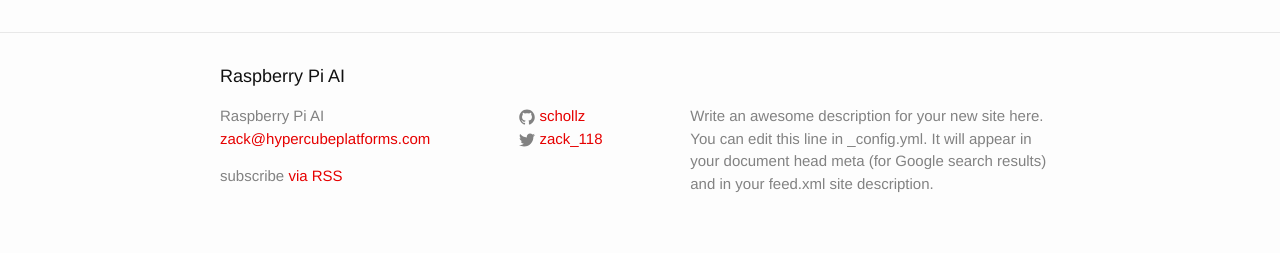
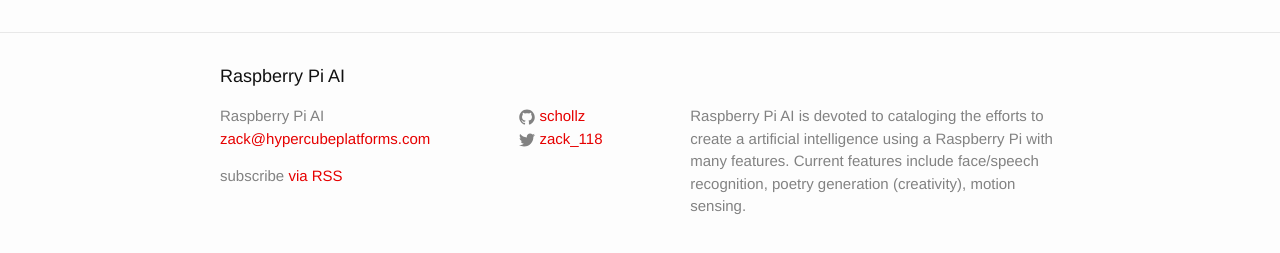
Before and after one commit to schollz/rpiai.com.old, a Jekyll site: the page built from index.html, in a window 1280 px wide and 1321 px high. Shown: the part 1043-1296 px from the top of the window. Built offline with Jekyll 4.4.1, drawn with Linux system fonts in a browser that asks for light colours; Markdown is read by kramdown in place of the engine named in the settings.

Commit message:
Update _config.yml

```diff
--- a/_config.yml
+++ b/_config.yml
@@ -2,9 +2,11 @@
 title: Raspberry Pi AI
 email: zack@hypercubeplatforms.com
 description: > # this means to ignore newlines until "baseurl:"
-  Write an awesome description for your new site here. You can edit this
-  line in _config.yml. It will appear in your document head meta (for
-  Google search results) and in your feed.xml site description.
+  Raspberry Pi AI is devoted to cataloging the efforts to create a
+  artificial intelligence using a Raspberry Pi with many features. Current
+  features include face/speech recognition, poetry generation (creativity),
+  motion sensing.
+
 baseurl: "" # the subpath of your site, e.g. /blog
 permalink: /:title/
 url: "rpiai.com" # name of site e.g. localhost:4000
```
